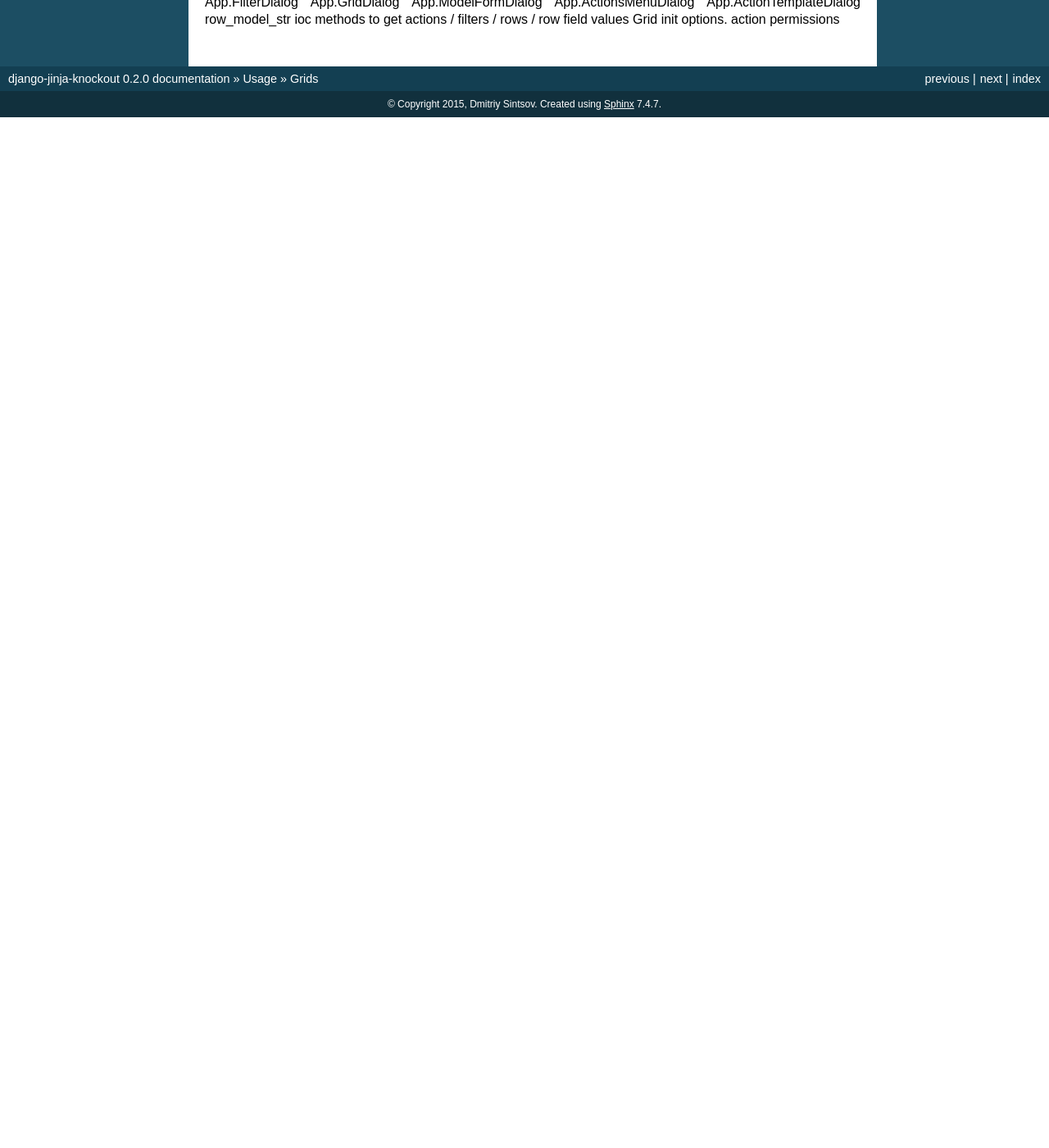
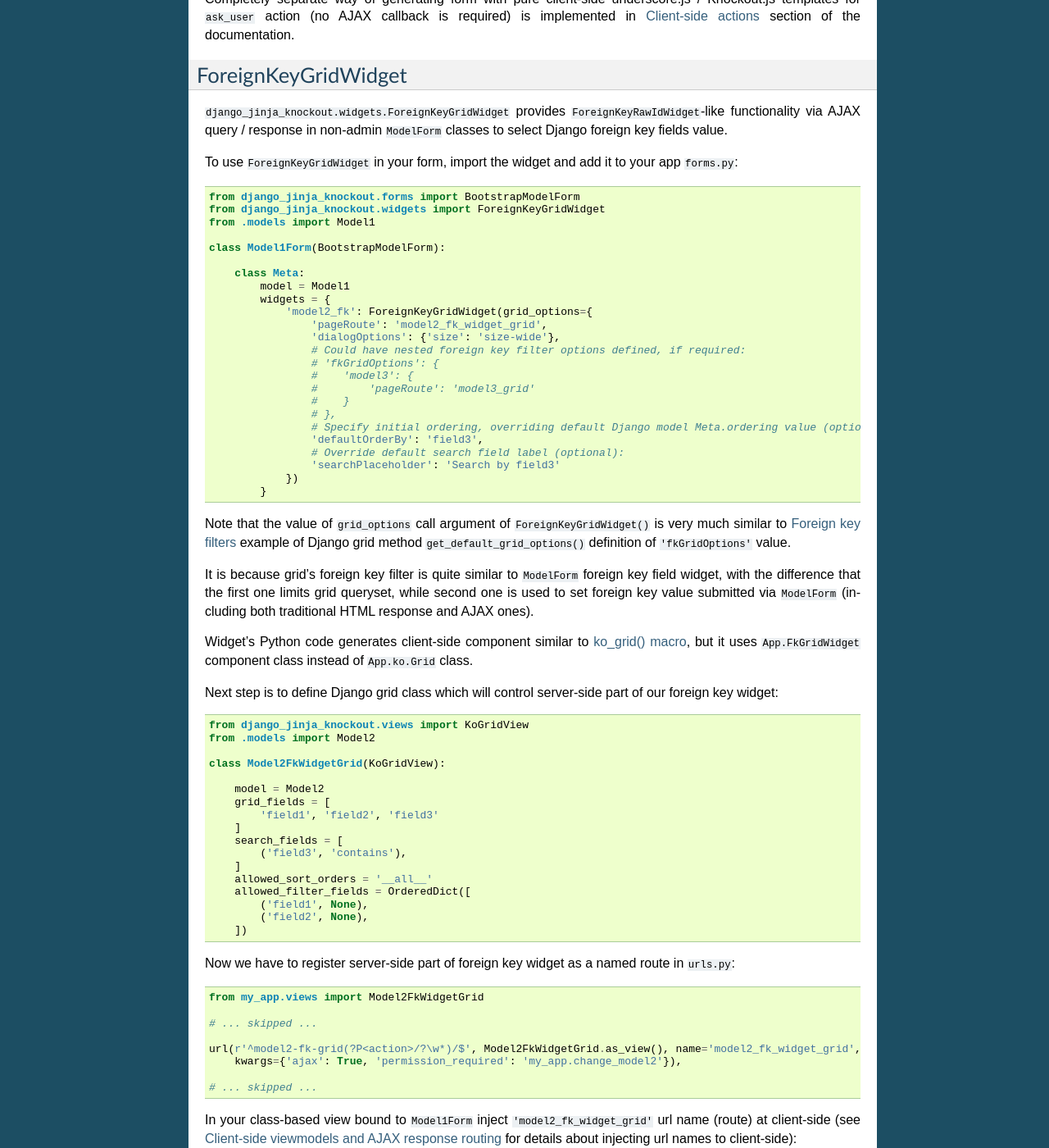
Before and after one commit to Dmitri-Sintsov/django-jinja-knockout, a Sphinx documentation site: the page built from docs/grids.rst, in a window 1280 px wide and 1400 px high, scrolled down 28843 px. Shown: the whole window at 82% size. Built offline with Sphinx 7.4.7, drawn with Linux system fonts in a browser that asks for light colours; before the commit the page ends 28986 px from its top, so only the background shows below that; some of the changed text lies outside the part shown.

Commit message:
ForeignKeyGridWidget section in grids.rst.

```diff
--- a/docs/grids.rst
+++ b/docs/grids.rst
@@ -24,6 +24,13 @@ There are key advantages of using AJAX calls to render Django Model grids:
 Besides pagination of model data rows, default actions such as CRUD are supported and can be easily enabled for grids.
 Custom grid actions both for the whole grid as well as for specific columns can be implemented by inheriting / extending
 ``App.ko.Grid`` Javascript class and / or ``views.KoGridView`` Python class.
+
+Possible ways of grid usage
+---------------------------
+* AJAX grids injected into Jinja2 templates as client-side components with `ko_grid() macro`_.
+* Optional `Foreign key filters`_ for AJAX grid components.
+* Django ``ModelForm`` widget `ForeignKeyGridWidget`_ which provides ``ForeignKeyRawIdWidget``-like functionality via
+  AJAX query / response in non-admin ``ModelForm`` classes to select Django foreign key fields value.
 
 Simpliest grid
 --------------
@@ -158,7 +165,6 @@ Let's see some more advanced grid sample for the same ``Model1``, the Django vie
     from django_jinja_knockout.views import KoGridView
     from .models import Model1
 
-
     class Model1Grid(KoGridView):
 
         client_routes = [
@@ -170,6 +176,7 @@ Let's see some more advanced grid sample for the same ``Model1``, the Django vie
             'field1',
             'field2',
             'field3',
+            # Will join field1 from related model2 foreign key automatically via Django ORM.
             'model2_fk__field1',
         ]
         allowed_filter_fields = OrderedDict([
@@ -198,11 +205,11 @@ Customizing visual display of grid fields at client-side
 
 .. highlight:: javascript
 
-To display grid rows in more compact way, there is also the possibility to override ``App.ko.GridRow.toDisplayValue()``
+To display grid rows in more compact way, there is also possibility to override ``App.ko.GridRow.toDisplayValue()``
 Javascript class method, to implement custom display layout of field values at client-side. The same method also can be
 used to generate condensed representations of long text values via Boostrap popovers, or even to display fields as form
-inputs: using grid as paginated AJAX form - (which is also possible but requires writing custom underscore.js grid layout
-templates, partially covered in modifying_visual_layout_of_grid_)::
+inputs: using grid as paginated AJAX form - (which is also possible but requires writing custom underscore.js grid
+layout templates, partially covered in modifying_visual_layout_of_grid_)::
 
     'use strict';
 
@@ -245,7 +252,9 @@ templates, partially covered in modifying_visual_layout_of_grid_)::
                 displayValue = $('<input>', {
                     'type': 'text',
                     'class': 'form-field',
-                    'name': field + '_' + this.index,
+                    'name': field + '_' + this.ownerGrid.getValue(
+                        this.ownerGrid.meta.pkField
+                    ),
                     'value': this.values[field]
                 });
             }
@@ -1492,8 +1501,8 @@ in ``KoGridView``, `'delete' action`_.
 
 'delete' action
 ~~~~~~~~~~~~~~~
-This action is implemented to delete grid row (Django model instance) but is disabled by default. To enable grid row
-deletion, one has to override Django grid ``get_action()`` method like this::
+This action deletes grid row (Django model instance) but is disabled by default. To enable grid row deletion, one has to
+override Django grid ``get_action()`` method like this::
 
     from django_jinja_knockout.views import KoGridView
     from .models import Model1
@@ -1653,12 +1662,130 @@ inherit ``App.Model1GridActions`` from ``App.GridActions`` and define it's own `
 Completely separate way of generating form with pure client-side underscore.js / Knockout.js templates for ``ask_user``
 action (no AJAX callback is required)  is implemented in `Client-side actions`_ section of the documentation.
 
-Because actions might be disabled at per-user or per-row basis,
-
-options.separateMeta = true;
-using grid as paginated AJAX form
-get_default_grid_options
-form widget
+ForeignKeyGridWidget
+--------------------
+``django_jinja_knockout.widgets.ForeignKeyGridWidget`` provides ``ForeignKeyRawIdWidget``-like functionality via AJAX
+query / response in non-admin ``ModelForm`` classes to select Django foreign key fields value.
+
+.. highlight:: python
+
+To use ``ForeignKeyGridWidget`` in your form, import the widget and add it to your app ``forms.py``::
+
+    from django_jinja_knockout.forms import BootstrapModelForm
+    from django_jinja_knockout.widgets import ForeignKeyGridWidget
+    from .models import Model1
+
+    class Model1Form(BootstrapModelForm):
+
+        class Meta:
+            model = Model1
+            widgets = {
+                'model2_fk': ForeignKeyGridWidget(grid_options={
+                    'pageRoute': 'model2_fk_widget_grid',
+                    'dialogOptions': {'size': 'size-wide'},
+                    # Could have nested foreign key filter options defined, if required:
+                    # 'fkGridOptions': {
+                    #    'model3': {
+                    #        'pageRoute': 'model3_grid'
+                    #    }
+                    # },
+                    # Specify initial ordering, overriding default Django model Meta.ordering value (optional):
+                    'defaultOrderBy': 'field3',
+                    # Override default search field label (optional):
+                    'searchPlaceholder': 'Search by field3'
+                })
+            }
+
+Note that the value of ``grid_options`` call argument of ``ForeignKeyGridWidget()`` is very much similar to
+`Foreign key filters`_ example of Django grid method ``get_default_grid_options()`` definition of ``'fkGridOptions'``
+value.
+
+It is because grid's foreign key filter is quite similar to ``ModelForm`` foreign key field widget, with the difference
+that the first one limits grid queryset, while second one is used to set foreign key value submitted via ``ModelForm``
+(including both traditional HTML response and AJAX ones).
+
+Widget's Python code generates client-side component similar to `ko_grid() macro`_, but it uses ``App.FkGridWidget``
+component class instead of ``App.ko.Grid`` class.
+
+Next step is to define Django grid class which will control server-side part of our foreign key widget::
+
+    from django_jinja_knockout.views import KoGridView
+    from .models import Model2
+
+    class Model2FkWidgetGrid(KoGridView):
+
+        model = Model2
+        grid_fields = [
+            'field1', 'field2', 'field3'
+        ]
+        search_fields = [
+            ('field3', 'contains'),
+        ]
+        allowed_sort_orders = '__all__'
+        allowed_filter_fields = OrderedDict([
+            ('field1', None),
+            ('field2', None),
+        ])
+
+Now we have to register server-side part of foreign key widget as a named route in ``urls.py``::
+
+    from my_app.views import Model2FkWidgetGrid
+
+    # ... skipped ...
+
+    url(r'^model2-fk-grid(?P<action>/?\w*)/$', Model2FkWidgetGrid.as_view(), name='model2_fk_widget_grid',
+        kwargs={'ajax': True, 'permission_required': 'my_app.change_model2'}),
+
+    # ... skipped ...
+
+In your class-based view bound to ``Model1Form`` inject ``'model2_fk_widget_grid'`` url name (route) at client-side
+(see :doc:`viewmodels` for details about injecting url names to client-side)::
+
+    from django.views.generic.edit import CreateView
+    from .forms import Model2Form
+
+    class Model2Create(CreateView):
+        # Next line is required for ``Model2FkWidgetGrid`` to be callable from client-side:
+        client_routes = ['model2_fk_widget_grid']
+        form = Model2Form
+
+.. highlight:: javascript
+
+Client-side part of widget, located in ``App.FkGridWidget`` uses ``App.GridDialog`` to browse and to select foreign key
+field value for displayed ``ModelForm``. To render visual representation of foreign key, ``App.GridDialog`` is
+instantiated with ``gridOptions.ajaxParams.row_model_str = true``::
+
+    FkGridWidget.init = function(options) {
+        var gridOptions = $.extend(options, {
+            ajaxParams: {
+                row_model_str: true
+            },
+            selectMultipleRows: false,
+            showSelection: true
+        });
+        this.gridDialog = new App.GridDialog({
+            ownerComponent: this,
+            filterOptions: gridOptions
+        });
+    };
+
+.. highlight:: python
+
+The ``row_model_str`` parameter of grid is then passed to server-side ``KoGridView``, where it is used to generate
+``str()`` representation for each Django model instance associated to each grid row::
+
+    def postprocess_row(self, row, obj):
+        str_fields = self.get_row_str_fields(obj, row)
+        if str_fields is not None:
+            row['__str_fields'] = str_fields
+        if getattr(self ,'row_model_str', True):
+            row['__str'] = str(obj)
+        return row
+
+Note that widget itself is dependent on ``base_min.htm`` Jinja2 template included Javascript files: Knockout.js,
+``app.js``, ``ko-grid.js`` and so on. Either use ``base_min.htm`` as base template for your project, or develop a
+separate templates with these client-side scripts included.
+
 grid components interaction
 custom action types
 
```
Also changed, not shown: README.rst (+15 -8 lines).
